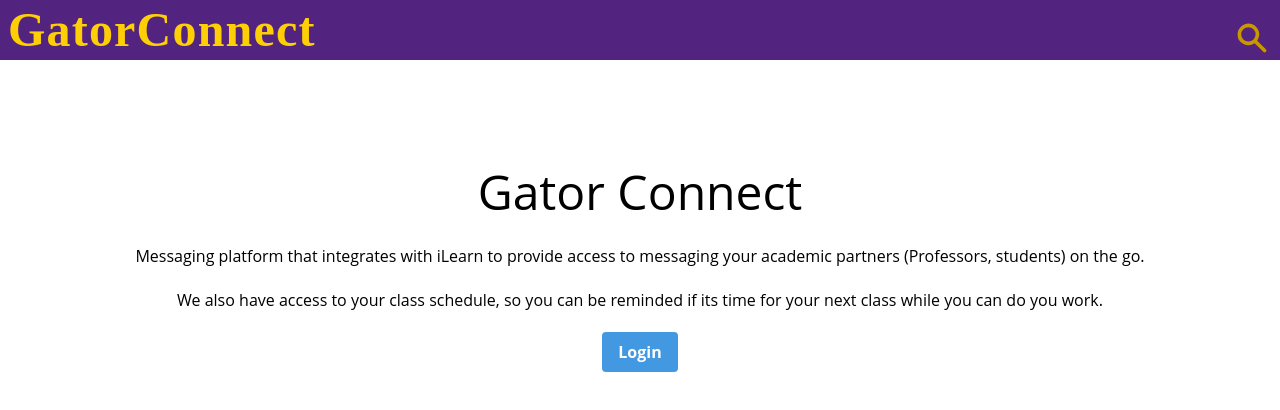
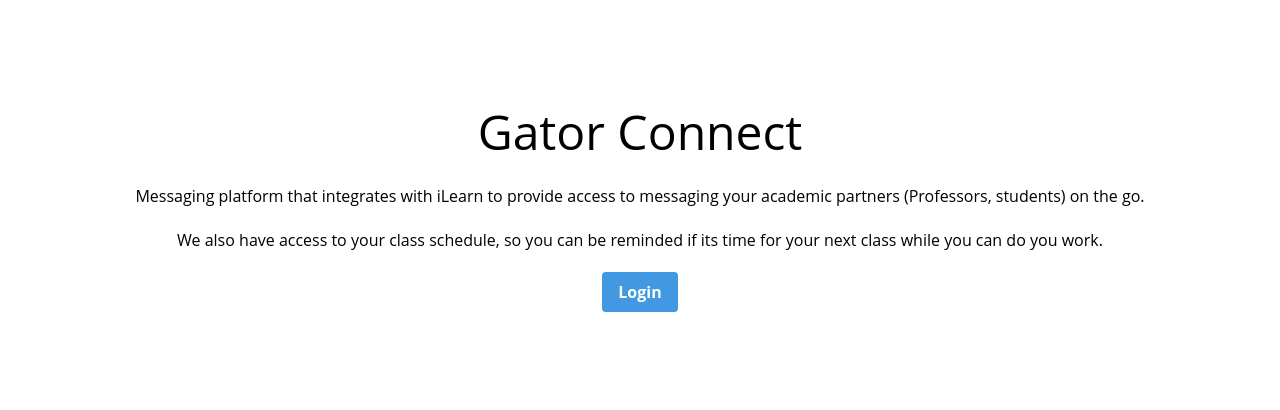
Before and after one commit to thisisgvrt/gator-connect, a React (Create React App) app: page / in a window 1280 px wide. Shown: the top 410 px of the page. Built offline with nearby package versions, Linux system fonts and the light colour scheme.

Commit message:
hiding header on landing page

```diff
--- a/src/App.js
+++ b/src/App.js
@@ -54,7 +54,7 @@ function App(props) {
         {/*
           Header will be containing the logo.
         */}
-        <header className="navbar-purple px-2 flex flex-row justify-between items-end">
+        {!isHomePage && <header className="navbar-purple px-2 flex flex-row justify-between items-end">
           {
             searchText === null ?  <div className="w-full flex flex-row justify-between items-end"><Link to={landingPagePath}><h4 className="logo text-4xl align-bottom leading-tight tracking-wide">GatorConnect</h4></Link><svg fill="currentColor" className="h-10 w-10 search-logo" viewBox="0 0 20 20" onClick={() => setSearchText("")}><path fillRule="evenodd" d="M8 4a4 4 0 100 8 4 4 0 000-8zM2 8a6 6 0 1110.89 3.476l4.817 4.817a1 1 0 01-1.414 1.414l-4.816-4.816A6 6 0 012 8z" clipRule="evenodd" /></svg></div>
               : <form className="w-full max-w-sm">
@@ -66,7 +66,7 @@ function App(props) {
                 </div>
               </form>
           }
-        </header>
+        </header> }
         {/*
           Section will contain the main content.
           the other items (header/footer) will only take the space they need to
```
